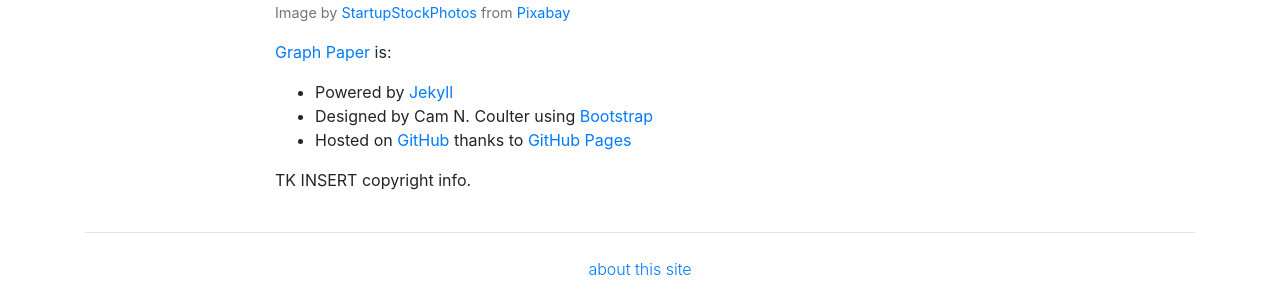
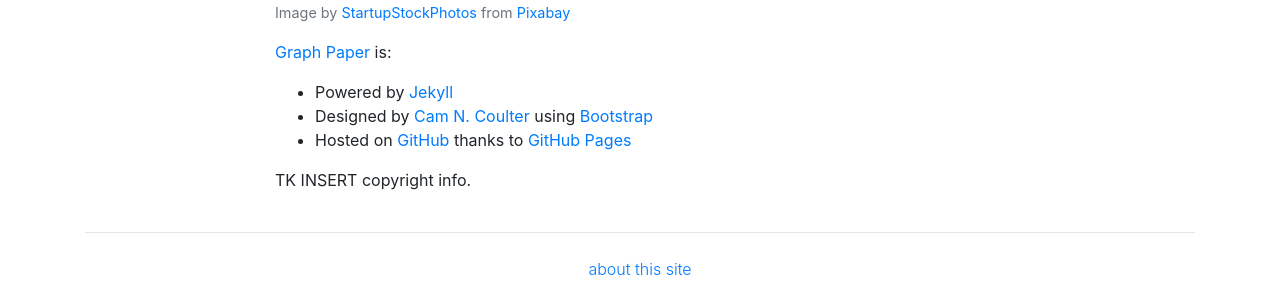
Before and after one commit to cncoulter/Graph_Paper, a Jekyll site: the page built from about-this-site.html, in a window 1280 px wide. Shown: the part 644-944 px from the top of the page. Built offline with Jekyll 4.4.1, drawn with Linux system fonts in a browser that asks for light colours; nearby versions of some CDN libraries; part of the change alters nothing that is shown.

```diff
--- a/about-this-site.html
+++ b/about-this-site.html
@@ -15,7 +15,7 @@ title: About This Site
 
 <ul>
     <li>Powered by <a href="https://jekyllrb.com/">Jekyll</a></li>
-    <li>Designed by Cam N. Coulter using <a href="https://getbootstrap.com/">Bootstrap</a></li>
+    <li>Designed by <a href="https://www.cncoulter.com/">Cam N. Coulter</a> using <a href="https://getbootstrap.com/">Bootstrap</a></li>
     <li>Hosted on <a href="https://github.com/">GitHub</a> thanks to <a href="https://pages.github.com/">GitHub Pages</a></li>
 </ul>
 
```
